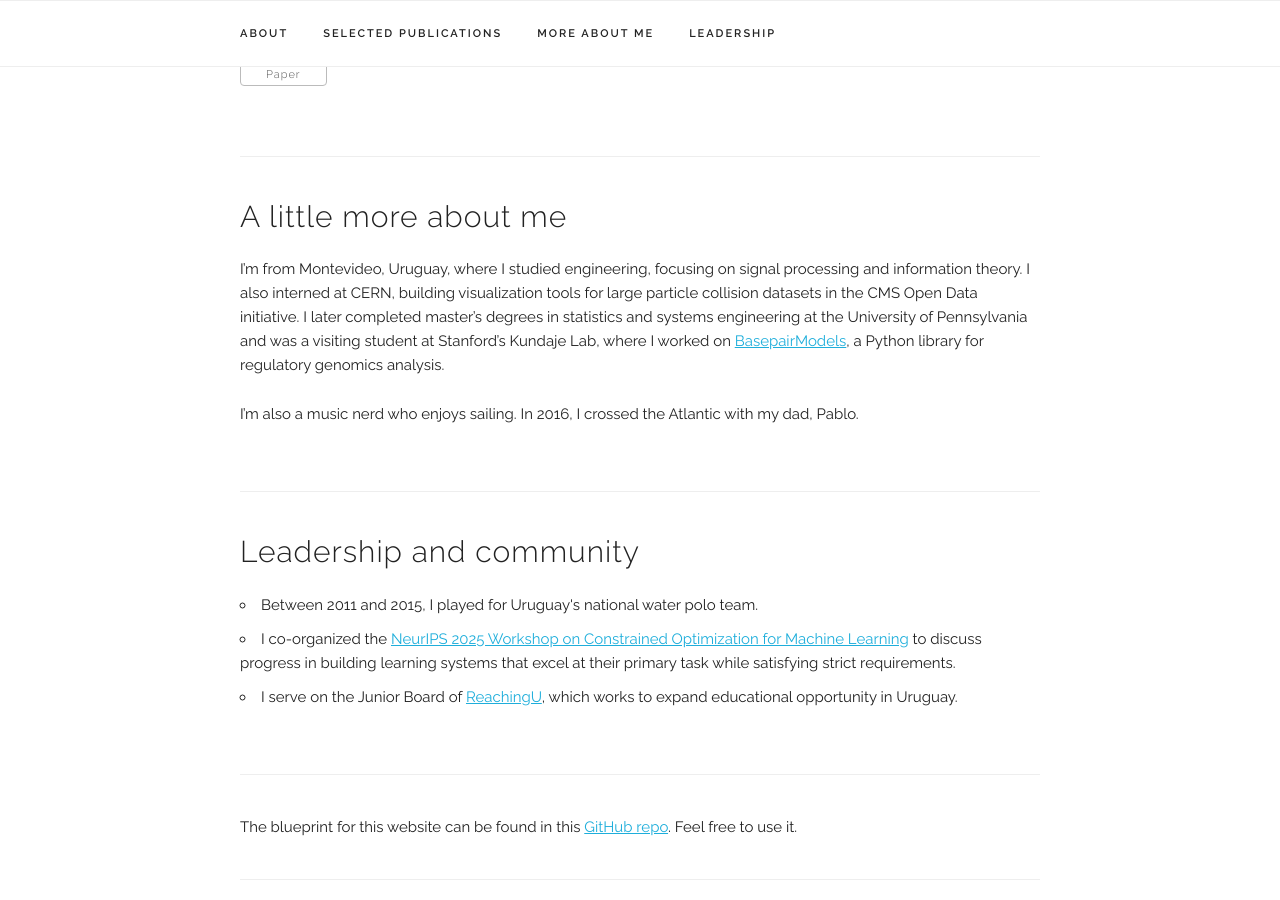
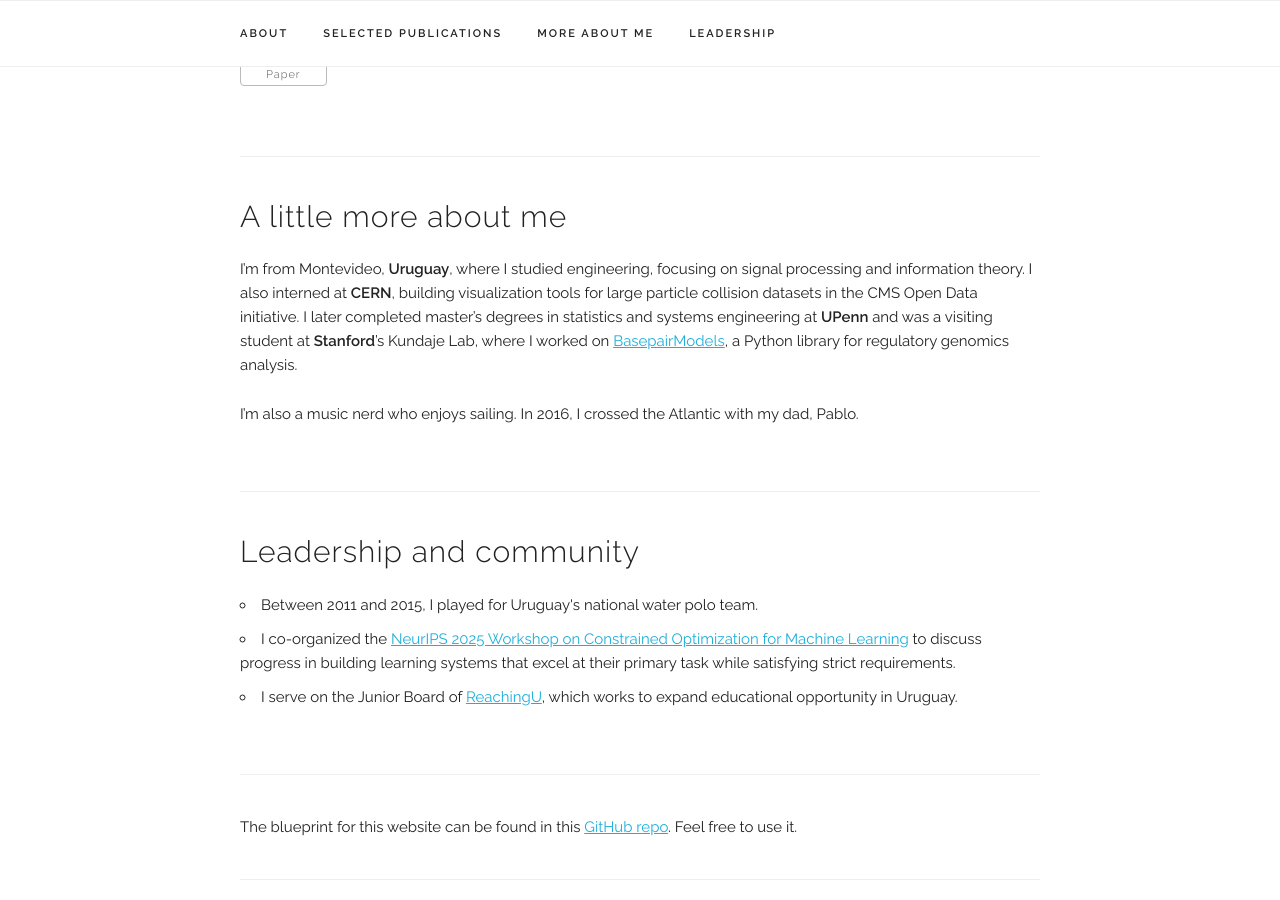
Before and after one commit to juanelenter/juanelenter.github.io, a Jekyll site: the page built from index.html, in a window 1280 px wide and 900 px high, scrolled down 1786 px. Built offline with Jekyll 4.4.1, drawn with Linux system fonts in a browser that asks for light colours; some web fonts are replaced.

Commit message:
Emphasize background institutions
Co-Authored-By: Codex <noreply@openai.com>

```diff
--- a/index.html
+++ b/index.html
@@ -33,7 +33,7 @@ title: Home
 <div class="docs-section" id="about-me">
   <h4>A little more about me</h4>
   <p>
-    I’m from Montevideo, Uruguay, where I studied engineering, focusing on signal processing and information theory. I also interned at CERN, building visualization tools for large particle collision datasets in the CMS Open Data initiative. I later completed master’s degrees in statistics and systems engineering at the University of Pennsylvania and was a visiting student at Stanford’s Kundaje Lab, where I worked on <a href="https://github.com/kundajelab/basepairmodels">BasepairModels</a>, a Python library for regulatory genomics analysis.
+    I’m from Montevideo, <strong>Uruguay</strong>, where I studied engineering, focusing on signal processing and information theory. I also interned at <strong>CERN</strong>, building visualization tools for large particle collision datasets in the CMS Open Data initiative. I later completed master’s degrees in statistics and systems engineering at <strong>UPenn</strong> and was a visiting student at <strong>Stanford</strong>’s Kundaje Lab, where I worked on <a href="https://github.com/kundajelab/basepairmodels">BasepairModels</a>, a Python library for regulatory genomics analysis.
   </p>
   <p>
     I’m also a music nerd who enjoys sailing. In 2016, I crossed the Atlantic with my dad, Pablo.
```
